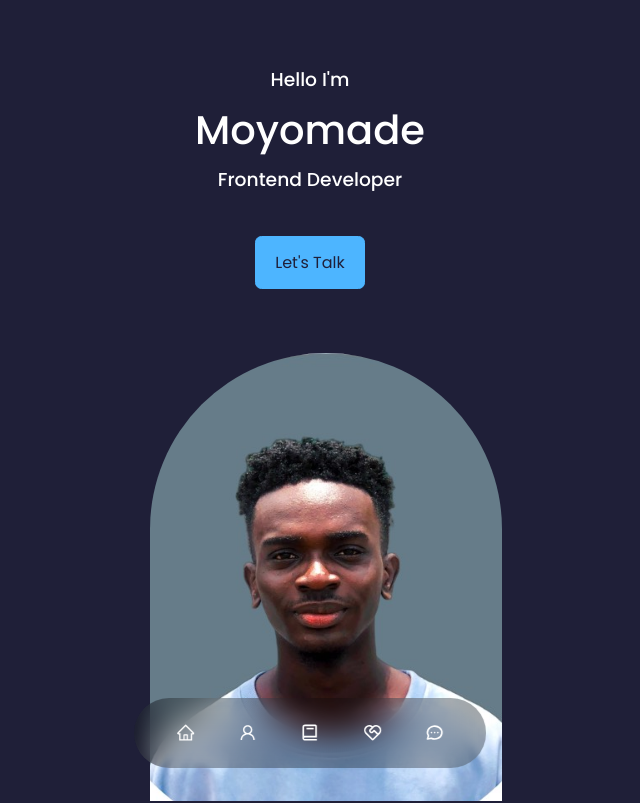
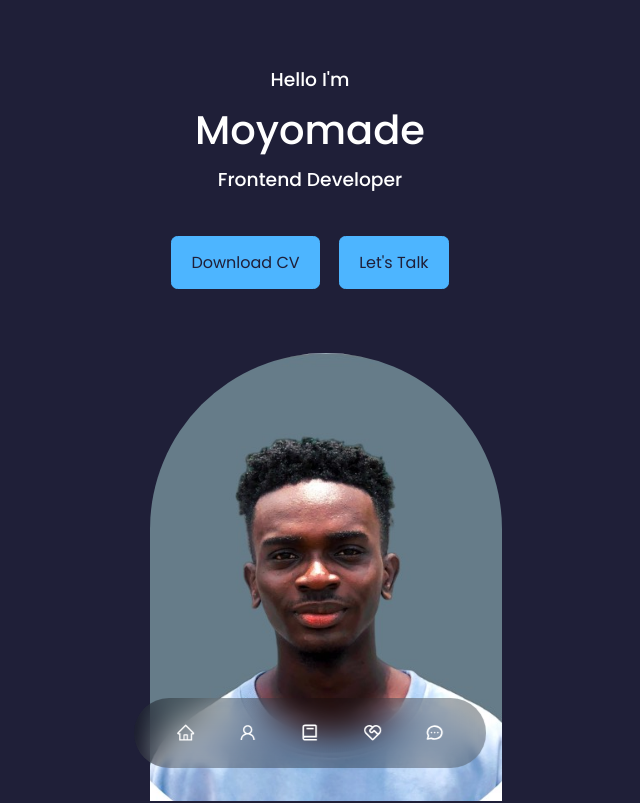
Before and after one commit to Moyo-Made/3D-Portfolio, a React (Create React App) app: page / in a window 1280 px wide. Shown: the top 803 px of the page, without its empty margins (330-970 px from the left). Built offline with nearby package versions, Linux system fonts and the light colour scheme.

Commit message:
Updated the CTA section

```diff
--- a/src/components/Hero/CTA.jsx
+++ b/src/components/Hero/CTA.jsx
@@ -3,6 +3,14 @@ import React from "react";
 const CTA = () => {
 	return (
 		<div className="cta">
+			<a
+				href="https://docs.google.com/document/d/11YH-aPEKmm3rbQxfOTMnYhHzzS0eyXsIfaNZn2pd3d0/edit?usp=sharing"
+				className="btn btn-primary"
+				target="_blank" rel="noreferrer"
+			>
+				Download CV
+			</a>
+
 			<a href="#contact" className="btn btn-primary">
 				Let's Talk
 			</a>
```
